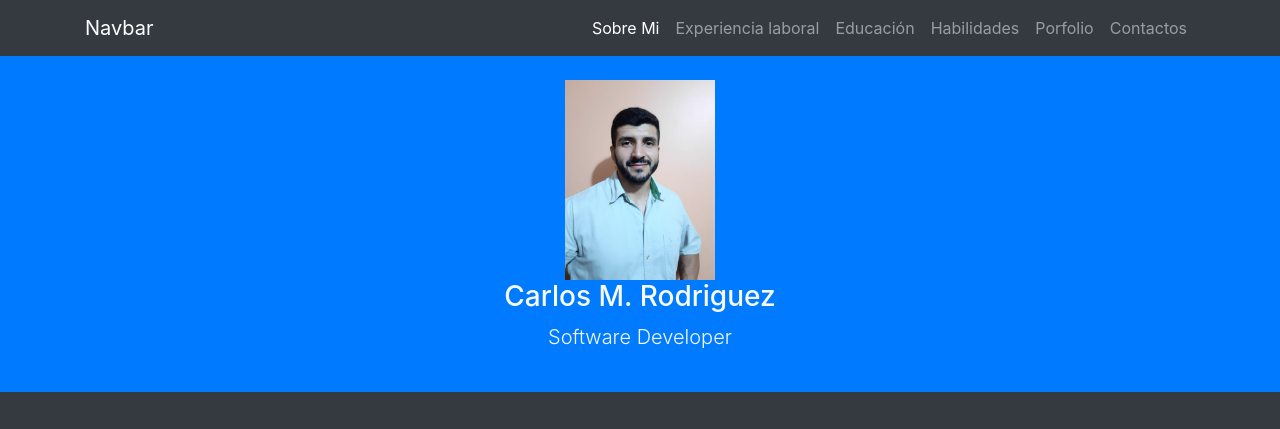
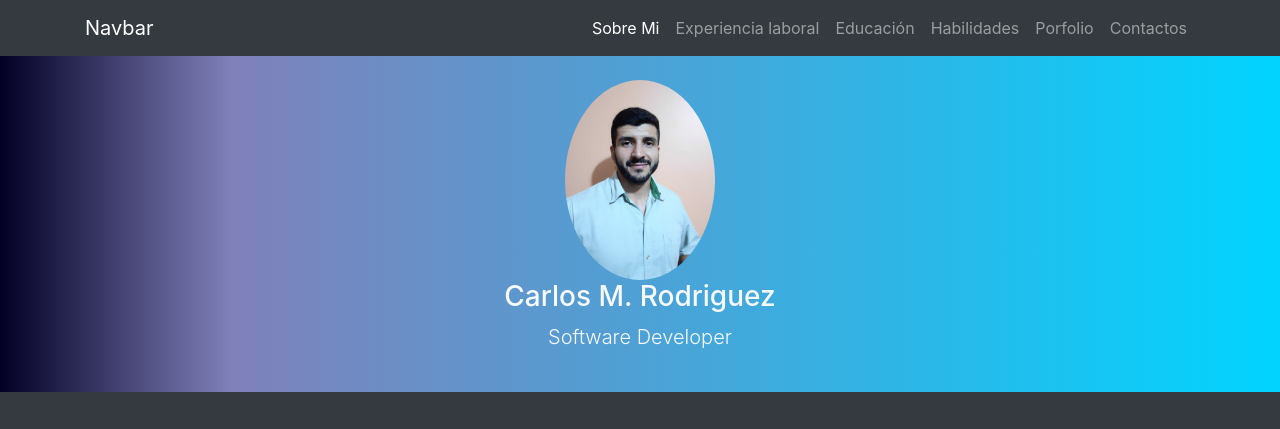
Before and after one commit to krutoyC/krutoyC.github.io, a plain HTML site: page index.html in a window 1280 px wide. Shown: the top 429 px of the page. Drawn offline with nearby package versions, Linux system fonts and the light colour scheme.

Commit message:
css estilo degrade y border circulo en la foto

```diff
--- a/index.html
+++ b/index.html
@@ -49,9 +49,9 @@
     </nav>
     </div>
     <header>
-        <section class="bg-primary text-center text-light py-4">
+        <section class="bg-primary text-center text-light py-4" id="fondo">
             <div class="container">
-                <img src="img/e3c8d381-1cab-49ef-8028-ab210e1d6dfa.jpg" alt=" una foto mia" width="150px">
+                <img src="img/e3c8d381-1cab-49ef-8028-ab210e1d6dfa.jpg" alt=" una foto mia" width="150px" class="rounded-circle">
 <h3>Carlos M. Rodriguez</h3>
 <p class="lead">Software Developer</p>
 
--- a/style.css
+++ b/style.css
@@ -0,0 +1,4 @@
+#fondo{
+    background: rgb(2,0,36);
+background: linear-gradient(90deg, rgba(2,0,36,1) 0%, rgba(128,128,186,1) 18%, rgba(0,212,255,1) 100%);
+}
```
